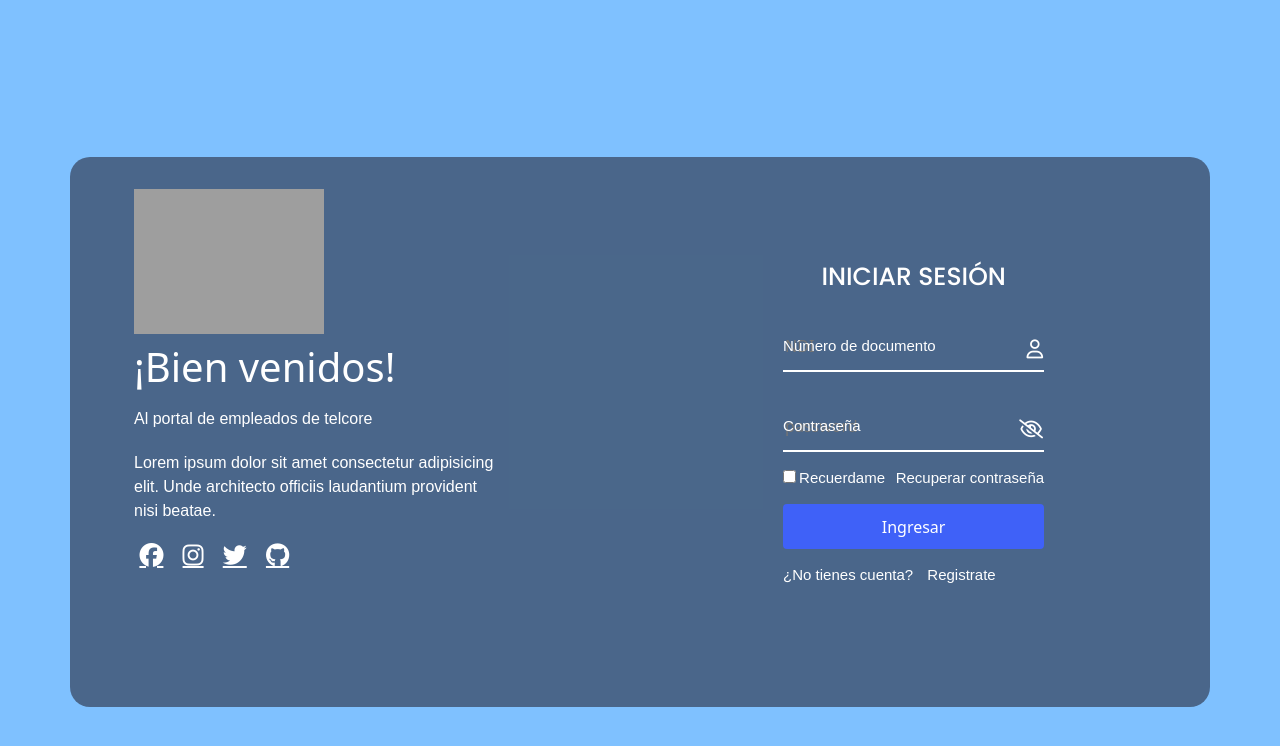
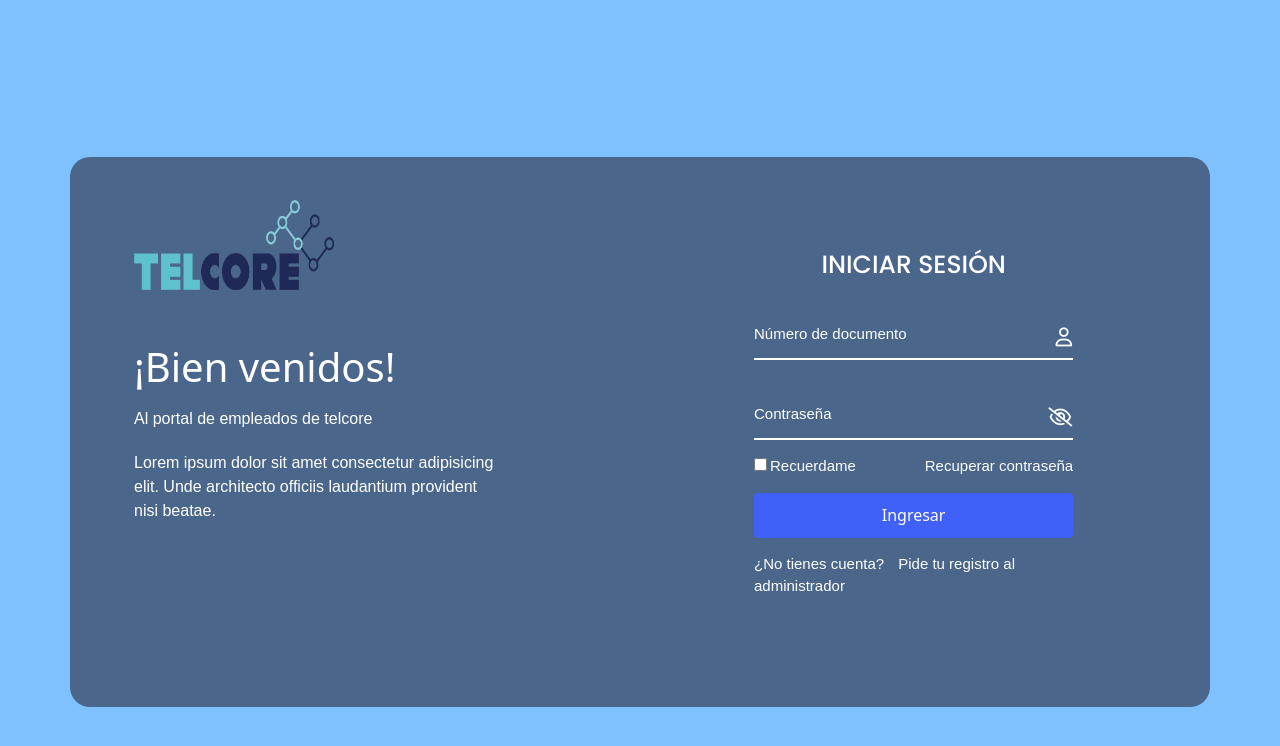
Before and after one commit to deividbautista/login-flask, a Flask app: page /login in a window 1280 px wide. Shown: the top 746 px of the page. Run offline with Flask 3, Linux system fonts and the light colour scheme; some libraries are stand-ins or nearby versions; grey boxes are pictures that could not be loaded.

Commit message:
complete login

```diff
--- a/src/app.py
+++ b/src/app.py
@@ -1,5 +1,15 @@
+
+
+#Codigo sustraido del canal url=('https://youtu.be/FX0lMm_Qj10')
+#creditos respectivos al autor y o su equipo de trabajo, "Repositorio=('https://github.com/UskoKruM/flask-login-mysql')"
+
+#-----------------------------------------------------
+#Sección donde importaremos Modulos, Instancias y variables, que utilizaresmos.
+#-----------------------------------------------------
 from flask import Flask, render_template, request, redirect, url_for, flash
 from flask_mysqldb import MySQL
+from flask_wtf.csrf import CSRFProtect
+from flask_login import LoginManager, login_user, logout_user, login_required
 
 from config import config
 
@@ -9,37 +19,120 @@ from models.ModelUser import ModelUser
 # Entities:
 from models.entities.User import User
 
+#-----------------------------------------------------
+#Sección donde inicializaremos o definiremos las instancias principales.
+#-----------------------------------------------------
+
+#Constructor principal para ejecutar el sistema de información.
 app=Flask(__name__)
 
+#Para poder brindar seguridad extra, al usar tokens.
+csrf=CSRFProtect()
+
+#Para utilizar sentencias sql
 db=MySQL(app)
 
+#Para el control de vistas a usuarios no registrados.
+login_manager_app=LoginManager(app)
+
+#Función para poder hacer uso de las instancias de LoginManager.
+@login_manager_app.user_loader
+def load_user(id):
+    return ModelUser.get_by_id(db,id)
+
+#-----------------------------------------------------
+#Sección principal de autentificación de usuario.
+#-----------------------------------------------------
+
+#Para definir la ruta y metodos por los que obtendremos los datos del login.
+@app.route('/login',methods=['GET','POST'])
+
+#Función principal de login, que sera el pilar principal de todo nuestro sistema de información.
+def login():
+    #Este if principal reune el desarrollo principal en el que determinaremos las funcionalidades principales
+    #como primero definir si tenemos los datos enviados por metodo POST
+    if request.method == 'POST':
+        #print(request.form['NDI'])
+        #print(request.form['password'])
+
+        #Definir la instancia usuarios, la cual le pasamos los parametros del "NDI" y el "password".
+        user=User(0,request.form['NDI'],request.form['password'])
+
+        #Funcion para comprovar el logged del usuario, osea verificar que es una cuenta existente.
+        logged_user=ModelUser.login(db, user)
+
+        #Siguiendo con la misma funcionalidad, tenemos la comprovación de que el usuario esta registrado
+        #es certera, se procedera a realizar los siguientes if.
+        if logged_user != None:
+            #Este if nos comprueba si la contraseña sustraida, esta registrada o no, en la base de datos.
+            if logged_user.password:
+                login_user(logged_user)
+                #En cuyo caso que el metodo de verificación nos comprueve que efectivamente es un usario y contraseña valida
+                #se retornara a la vista que desea el usuario.
+                return redirect(url_for('home'))
+            else:
+                #Caso contrario en que el usuario nos brinder una contraseña invalida pasaremos a indicarselo y redirigirnos
+                #nuevamente al login principal.
+
+                #Flash es un metodo que utilizamos para dar envio del mesaje a travez de un boton notificando lo indicado.
+                flash("Contraseña invalida...")
+                #Para dar retorno a nuestra ruta principal.
+                return render_template('auth/login.html')
+        #Caso en el que no encontremos que es un usuario registrado simplemente le indicaremos lo siguiente.
+        else:
+            #Usamos nuevamente el metodo para enviar mensaje donde indicamos al usuario que no se ha encontrado su usuario.
+            flash("usuario no encontrado...")
+            #Para dar retorno a nuestra ruta principal.
+            return render_template('auth/login.html')
+    #En caso de que el metodo no sea autentificado se realizara lo siguiente.
+    else:
+        #Para dar retorno a nuestra ruta principal.
+        return render_template('auth/login.html')
+
+#-----------------------------------------------------
+#Apartado de las rutas principales con sus respectivas caracteristicas.
+#-----------------------------------------------------
+
+#Para incializar el sistema de información con la ruta indicada.
 @app.route('/')
 def index():
     return redirect(url_for('login'))
 
-@app.route('/login',methods=['GET','POST'])
-def login():
-    if request.method == 'POST':
-        #print(request.form['NDI'])
-        #print(request.form['password'])
-        user=User(0,request.form['NDI'],request.form['password'])
-        logged_user=ModelUser.login(db, user)
-        if logged_user != None:
-            if logged_user.password:
-                return redirect(url_for('home'))
-            else:
-                flash("Contraseña invalida...")
-                return render_template('auth/login.html')
-        else:
-            flash("usuario no encontrado...")
-            return render_template('auth/login.html')
-    else:
-        return render_template('auth/login.html')
+#Ruta de login principal
+@app.route('/logout')
+#Utilizamos esta función para cerrar sesión del usuario y volver a login principal
+#osea que para dirigirnos a la ruta del login, reflejaremos el cerrar sesión del usuario.
+def logout():
+    logout_user()
+    return redirect(url_for('login'))
 
+#Ruta de home donde nos llevara a la hora de realizar la verificación de usuario.
 @app.route('/home')
+#Utilizamos el metodo de login_required para proteger esta ruta y exigir que se inicie sesión
+#de manera obligatoria para acceder a esta, y no poder hacerlo encontrando la ruta.
+@login_required
 def home():
     return render_template('home.html')
 
+#-----------------------------------------------------
+#Apartado de las funciones de los errores
+#-----------------------------------------------------
+
+#Error en el que el usuario quiere acceder a una ruta que posee el "Login_requeried"
+#el cual lo redigira a la ruta login principal.
+def status_401(error):
+    return redirect(url_for('login'))
+
+#Error en el que el usuario intenta accesar a una ruta invalida o incorrecta.
+def status_404(error):
+    return "<h1>Pagina no encontrada :(...<h1/>", 404
+
+#-----------------------------------------------------
+#Apartado de inicialización del proyecto.
+#-----------------------------------------------------
 if __name__=='__main__':
     app.config.from_object(config['development'])
+    csrf.init_app(app)
+    app.register_error_handler(401,status_401)
+    app.register_error_handler(404,status_404)
     app.run()
--- a/src/models/entities/User.py
+++ b/src/models/entities/User.py
@@ -2,7 +2,7 @@ from werkzeug.security import check_password_hash, generate_password_hash
 from flask_login import UserMixin
 
 
-class User():
+class User(UserMixin):
 
     def __init__(self, id, NDI, password, fullname= "" ) -> None:
         self.id = id
--- a/src/static/css/style.css
+++ b/src/static/css/style.css
@@ -1,12 +1,17 @@
 @import url('https://fonts.googleapis.com/css2?family=Poppins:ital,wght@0,300;0,400;0,500;1,500&display=swap');
 
-body{
-    background-color: rgb(127, 193, 255);
-}
 .body_index{
     background-color: rgb(127, 193, 255);
 }
-
+#boton-cerrarSesión{
+    position: absolute;
+    margin-left: 45%;
+    background: #241f5f;
+    border-color: #241f5f;
+}
+.titulo{
+    text-align: center;
+}
 .container {
     background-color: #160d1680;
     position: absolute;
@@ -41,10 +46,10 @@ body{
 .item .logologin {
     cursor: pointer;
     float: left;
-    margin-top: -3em;
+    margin-top: -2.3em;
     margin-left: -1em;
-    width: 190px;
-    height: 145px;
+    width: 200px;
+    height: 90px;
 
 }
 
@@ -197,6 +202,7 @@ body{
 .input-box input:focus~label,
 .input-box input:valid~label {
     top: -5px;
+    outline: none;
 }
 
 .input_login-register {
@@ -261,6 +267,9 @@ body{
 .create-account p a:hover {
     text-decoration: underline;
 }
+.input:focus{
+    outline: none;
+}
 
 @media (max-width:825px){
     .item{
--- a/src/static/js/main.js
+++ b/src/static/js/main.js
@@ -1,6 +1,3 @@
-const loginsec=document.querySelector('.login-section')
-const loginlink=document.querySelector('.login-link')
-const registerlink=document.querySelector('.register-link')
 const iconEye = document.querySelector('#icon-eye')
 const password = document.querySelector('#password')
 const eye = document.querySelector('#eye')
@@ -65,10 +62,3 @@ iconEyer2.addEventListener('click', () =>{
     }
 
 })
-
-registerlink.addEventListener('click',()=>{
-    loginsec.classList.add('active')
-})
-loginlink.addEventListener('click',()=>{
-    loginsec.classList.remove('active')
-})
--- a/src/templates/auth/login.html
+++ b/src/templates/auth/login.html
@@ -8,8 +8,8 @@ Iniciar sesión
 <div class="cabecera" id="cabecera">
     <div class="container">
         <div class="item">
-            <a href="index.html">
-                <img class="logologin" src="https://telcore.co/wp-content/uploads/2021/02/LogoTelcore-1.png" alt="">
+            <a href="https://telcore.co/">
+                <img class="logologin" src="../../static/img/LogoTelcore-1.png" alt="">
             </a>
             <div class="text-item">
                 <h2>¡Bien venidos! <br>
@@ -17,13 +17,6 @@ Iniciar sesión
                     <p class="plogo">Lorem ipsum dolor sit amet consectetur adipisicing elit.
                         Unde architecto officiis laudantium provident nisi beatae.</p>
                 </h2>
-                <div class="social-icon">
-                    <a href="#" id="social-icona" class='fa-brands fa-facebook'></a>
-                    <a href="#" id="social-icona" class='fa-brands fa-instagram'></a>
-                    <a href="#" id="social-icona" class='fa-brands fa-twitter'></a>
-                    <a href="https://github.com/deividbautista/Anime-collab" id="social-icona"
-                        class='fa-brands fa-github'></a>
-                </div>
             </div>
         </div>
         {% with messages = get_flashed_messages() %}
@@ -43,15 +36,16 @@ Iniciar sesión
             <div class="form-box login">
                 <form action="/login" method="POST">
                     <h2>INICIAR SESIÓN</h2>
+                    <input type="hidden" name="csrf_token" value="{{ csrf_token() }}">
                     <div class="input-box">
                         <span class="icon"><i class="fa-regular fa-user"></i></span>
-                        <input class="input_login-register" type="text" name="NDI" required placeholder="NDI">
+                        <input class="input_login-register" type="text" name="NDI" required placeholder="">
                         <label>Número de documento</label>
                     </div>
                     <div class="input-box">
                         <span class="icon" id="icon-eye"><i id="eye" class="fa-regular fa-eye-slash"></i></span>
                         <input class="input_login-register" id="password" type="password" name="password" required
-                            placeholder="password">
+                            placeholder="">
                         <label>Contraseña</label>
                     </div>
                     <div class="remember-password">
@@ -60,39 +54,7 @@ Iniciar sesión
                     </div>
                     <button class="boton-login">Ingresar</button>
                     <div class="create-account">
-                        <p class="plogin">¿No tienes cuenta? <a href="#" class="register-link">Registrate</a></p>
-                    </div>
-                </form>
-            </div>
-            <div class="form-box register">
-                <form action="">
-                    <h2>RESGISTRO</h2>
-                    <div class="input-box">
-                        <span class="icon"><i class="fa-regular fa-user"></i></span>
-                        <input class="input_login-register" type="text" required>
-                        <label>Nombre de usuario</label>
-                    </div>
-                    <div class="input-box">
-                        <span class="icon"><i class="fa-regular fa-envelope"></i></span>
-                        <input class="input_login-register" type="text" required>
-                        <label>Correo electronico</label>
-                    </div>
-                    <div class="input-box">
-                        <span class="icon" id="icon-eyer"><i id="eyer" class="fa-regular fa-eye-slash"></i></span>
-                        <input class="input_login-register" id="passwordr" type="password" required>
-                        <label>Contraseña</label>
-                    </div>
-                    <div class="input-box">
-                        <span class="icon" id="icon-eyer2"><i id="eyer2" class="fa-regular fa-eye-slash"></i></span>
-                        <input class="input_login-register" id="passwordr2" type="password" required>
-                        <label>Contraseña</label>
-                    </div>
-                    <div class="remember-password">
-                        <label for=""><input type="checkbox">Aceptar terminos y condiciones</label>
-                    </div>
-                    <button class="boton-login">Registrar</button>
-                    <div class="create-account">
-                        <p class="plogin">¿Ya estás listo? <a href="#" class="login-link">Iniciar sesión</a></p>
+                        <p class="plogin">¿No tienes cuenta? <a href="#" class="register-link">Pide tu registro al administrador</a></p>
                     </div>
                 </form>
             </div>
--- a/src/templates/home.html
+++ b/src/templates/home.html
@@ -3,5 +3,6 @@
 {%block title%}home{%endblock%}
 
 {%block body%}
-<h1>wenas</h1>
+<h1 class="titulo">wenas, {{ current_user.fullname}}</h1>
+<a id="boton-cerrarSesión" class="btn btn-secondary"href="{{ url_for('logout') }}">Cerrar sesión</a>
 {%endblock%}
```
Also changed, not shown: src/database/flask-login.sql (added, +47 -0 lines), src/models/ModelUser.py (+15 -0 lines), src/static/img/LogoTelcore-1.png (added).
